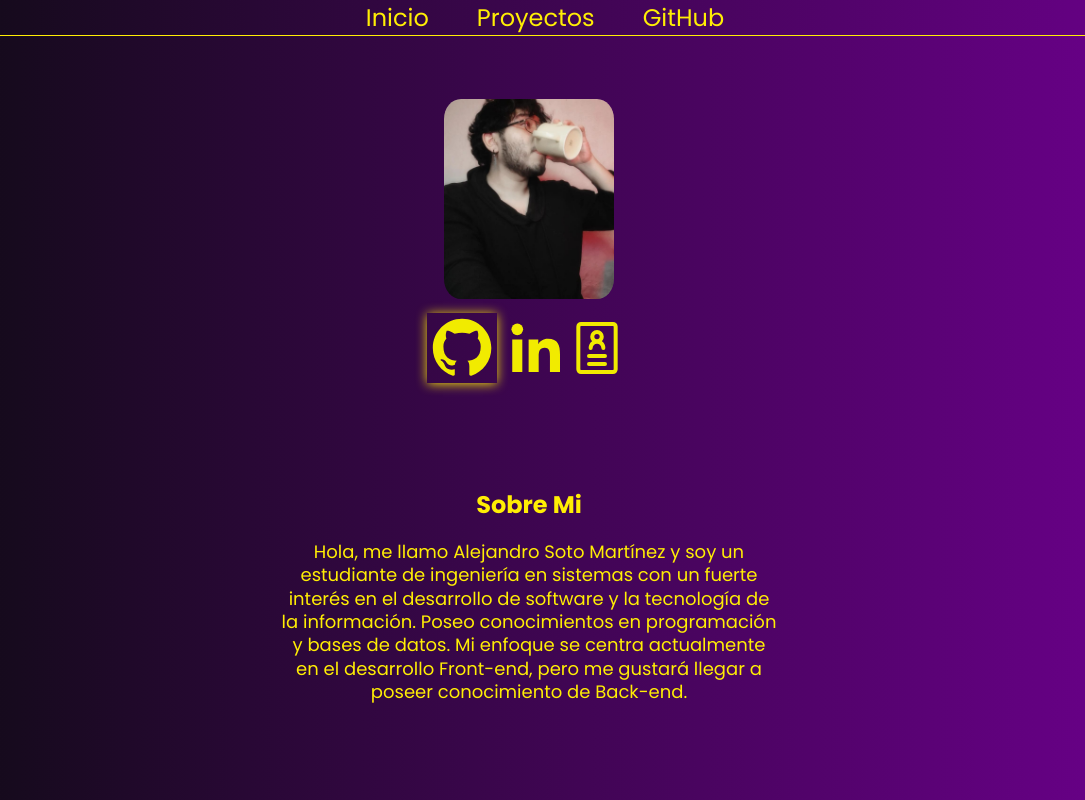
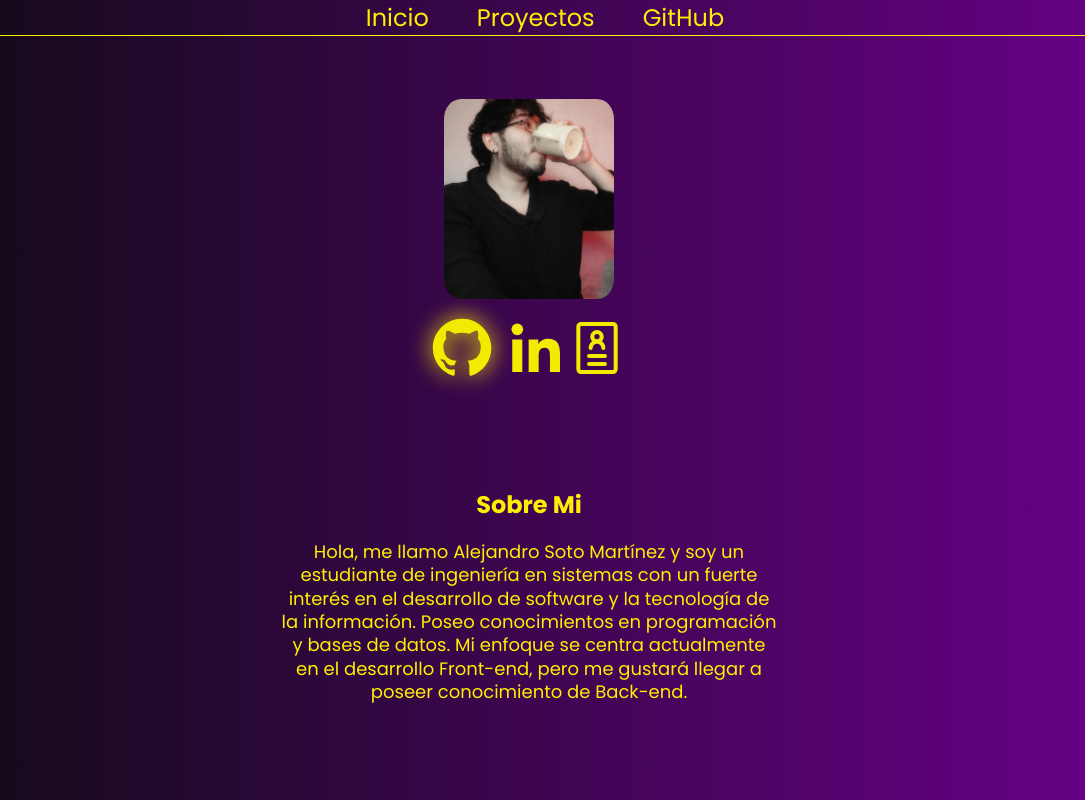
Before and after one commit to Alexsoto042/Preact, a React (Vite) app: page / in a window 1280 px wide. In both pictures the pointer is over the icon 573 px from the left and 348 px from the top of the page. Shown: the top 800 px of the page, without its empty margins (111-1196 px from the left). Built offline with nearby package versions, Linux system fonts and the light colour scheme.

Commit message:
Include FIlter at box

```diff
--- a/src/App.css
+++ b/src/App.css
@@ -62,7 +62,7 @@ body {
   transition: transform 0.3s, box-shadow 0.3s;
 }
 #Github:hover {
-  box-shadow: 0px 1px 10px;
+  filter: drop-shadow(0 0 10px);
   cursor: pointer;
   transform: scale(1.1);
 }
@@ -74,7 +74,7 @@ body {
   transition: transform 0.3s, box-shadow 0.3s;
 }
 #Linkedin:hover {
-  box-shadow: 0px 1px 10px;
+  filter: drop-shadow(0 0 10px);
   cursor: pointer;
   transform: scale(1.1);
 }
@@ -86,7 +86,7 @@ body {
   transition: transform 0.3s, box-shadow 0.3s;
 }
 #cv:hover {
-  box-shadow: 0px 1px 10px;
+  filter: drop-shadow(0 0 10px);
   cursor: pointer;
   transform: scale(1.1);
 }
```
